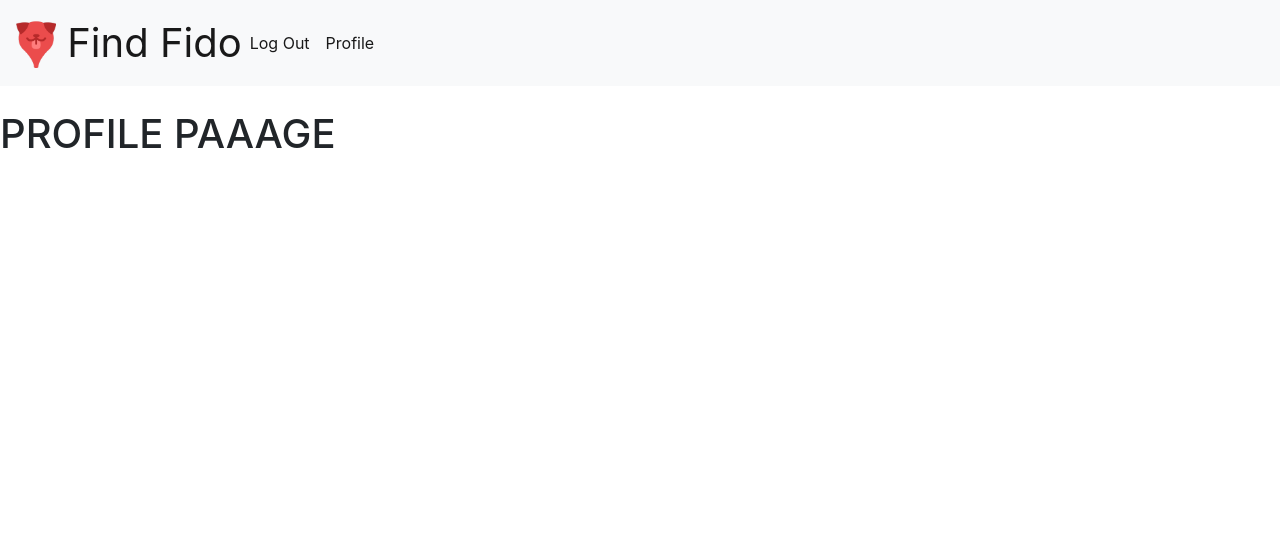
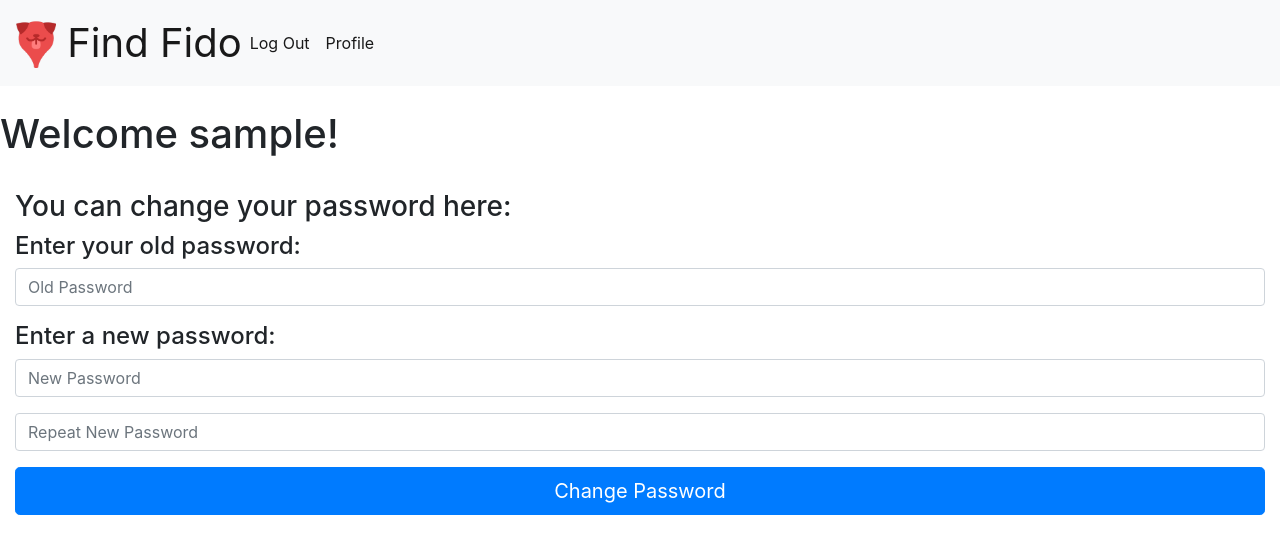
Before and after one commit to nakita-strangeways/find_fido_project, a Flask app: page /profile in a window 1280 px wide. Shown: the top 554 px of the page. Run offline with Flask 2, Linux system fonts and the light colour scheme; the visitor is signed in with stand-in values (Sample User, id 1); data comes from the database, SQL or seed files in the repository; some libraries are stand-ins or nearby versions.

Commit message:
Profile page, update password now working. Also, reroute from profile to login if attempting to view profile before signing in. Going to attempt to create 'lost pet poster page' as well as a 'tips and tricks' banner maybe

```diff
--- a/server.py
+++ b/server.py
@@ -20,10 +20,12 @@ def index():
 
     colors = db.session.query(Color)
     breeds = db.session.query(Breed)
+    animals = db.session.query(Animal)
 
     return render_template("homepage.html",
                                     colors=colors,
-                                    breeds=breeds
+                                    breeds=breeds,
+                                    animals=animals
                                     )
 
 @app.route('/.json')
@@ -43,7 +45,7 @@ def lost_pet_info():
             "colors": [color.color for color in animal.colors],
             "user_id": animal.user.username,
             "found": animal.found,
-            "found_by_user_id": animal.user.username
+            "found_by_user_id": animal.found_user.username if animal.found_user else None
         }
         for animal in Animal.query
     }
@@ -63,7 +65,7 @@ def process_login():
     email = request.form.get('email')
     password = request.form.get('password')
 
-    user = User.query.filter(User.email == email).one()
+    user = User.query.filter(User.email == email).first()
 
     if not user:
         flash("No such email address.")
@@ -97,7 +99,54 @@ def show_create_user():
 def show_user_profile():
     """Show user profile."""
 
-    return render_template("profile.html")
+    if session.get("logged_in_user_email") == None:
+        flash("Please sign in to go to your profile page")
+        return redirect("/login")
+
+    else:
+        user_email = session.get('logged_in_user_email')
+
+        user = User.query.filter(User.email == user_email).one()
+
+        return render_template("profile.html",
+                                    user=user)
+
+@app.route('/change_password', methods=['POST'])
+def change_password_form():
+    """Changes users password."""
+
+    old_password = request.form.get('old_password')
+    new_password = request.form.get('new_password')
+    repeat_new_password = request.form.get('repeat_new_password')
+
+    user_email = session.get('logged_in_user_email')
+    print(user_email)
+
+    found_user_id = User.query.filter(User.email == user_email).one()
+    print(found_user_id)
+
+    #if passwords dont match - this errors. Need to fix.
+    found_user_password = User.query.filter(User.password == old_password).first()
+
+    if found_user_password == None:
+        flash("Old password doesn't match. Please try again")
+        return redirect('/profile')
+
+    else:
+        if old_password == found_user_password.password:
+            print("They match")
+            if new_password == repeat_new_password:
+                print("both new passwords match")
+                found_user_password.password = new_password
+
+                db.session.commit()
+
+            else:
+                flash("New passwords don't match. Please try again")
+                return redirect('/profile')
+
+    flash("Password has been changed!")
+    return redirect("/profile")
 
 
 @app.route('/create_user', methods=['POST'])
@@ -152,7 +201,6 @@ def lost_pet_form():
 
 
     species = Species.query.filter(Species.species == submitted_species).one()
-    # breed = Breed.query.filter(Breed.breed == submitted_breed).one()
     size = Size.query.filter(Size.size == submitted_size).one()
     for color in colors:
         queried_colors.append(Color.query.filter(Color.color == color).one())
@@ -177,6 +225,7 @@ def lost_pet_form():
     db.session.add(animal)
     db.session.commit()
     print("submitted lost animal to database!")
+    flash("Lost animal has been added to map!")
     return("it worked. yay")
 
 @app.route('/found_animal', methods=['POST'])
@@ -184,12 +233,13 @@ def found_animal_update():
     """Updates animal columns Found = True, along with user who submitted found."""
 
     user_email = session.get('logged_in_user_email')
+    print(user_email)
 
     found_animal_id = int(request.form.get("found_animal_id"))
-    print(found_animal_id)
-
 
     found_user_id = User.query.filter(User.email == user_email).one()
+    print(found_user_id)
+
     animal_found = Animal.query.filter(Animal.animal_id == found_animal_id).one()
 
 
@@ -199,6 +249,7 @@ def found_animal_update():
     db.session.commit()
 
     print("changed found to True in animal table!")
+    flash("Animal has been marked as returned home.")
     return("it worked. yay")
 
 if __name__ == "__main__":
--- a/templates/profile.html
+++ b/templates/profile.html
@@ -5,11 +5,52 @@
   Profile
 </title>
 
-<h1> PROFILE PAAAGE </h1>
+<h1> Welcome {{user.username}}! </h1>
 {% endblock %}
+
+{% block body %}
+    <div class="col">
+        <br>
+        <form class="form-update_password" method="POST" action="/change_password">
+            <h3> You can change your password here:</h3>
+            <h4 class="form-signin-heading">Enter your old password:</h4>
+
+            <div class="form-group">
+                <label for="old-password-field" class="sr-only">Old Password</label>
+                <input type="password"
+                       name="old_password"
+                       class="form-control input-lg"
+                       placeholder="Old Password"
+                       required>
+            </div>
+
+            <h4 class="form-signin-heading">Enter a new password:</h4>
+
+            <div class="form-group">
+                <label for="new-password-field" class="sr-only">New Password</label>
+                <input type="password"
+                       name="new_password"
+                       class="form-control input-lg"
+                       placeholder="New Password"
+                       required>
+            </div>
+
+            <div class="form-group">
+                <label for="repeat-new-password-field" class="sr-only">Repeat Password</label>
+                <input type="password"
+                       name="repeat_new_password"
+                       class="form-control input-lg"
+                       placeholder="Repeat New Password"
+                       required>
+            </div>
+
+            <button class="btn btn-lg btn-primary btn-block" type="submit">Change Password
+            </button>
+
+        </form>
+    </div>
 
 
 
-{% block body %}
 
 {% endblock %}
```
Also changed, not shown: static/pet_map.js (+48 -8 lines), templates/homepage.html (+28 -16 lines), static/seed_photos/lost_doggie.jpg (added), static/seed_photos/lost_kitty.jpg (added), 2 other files.
